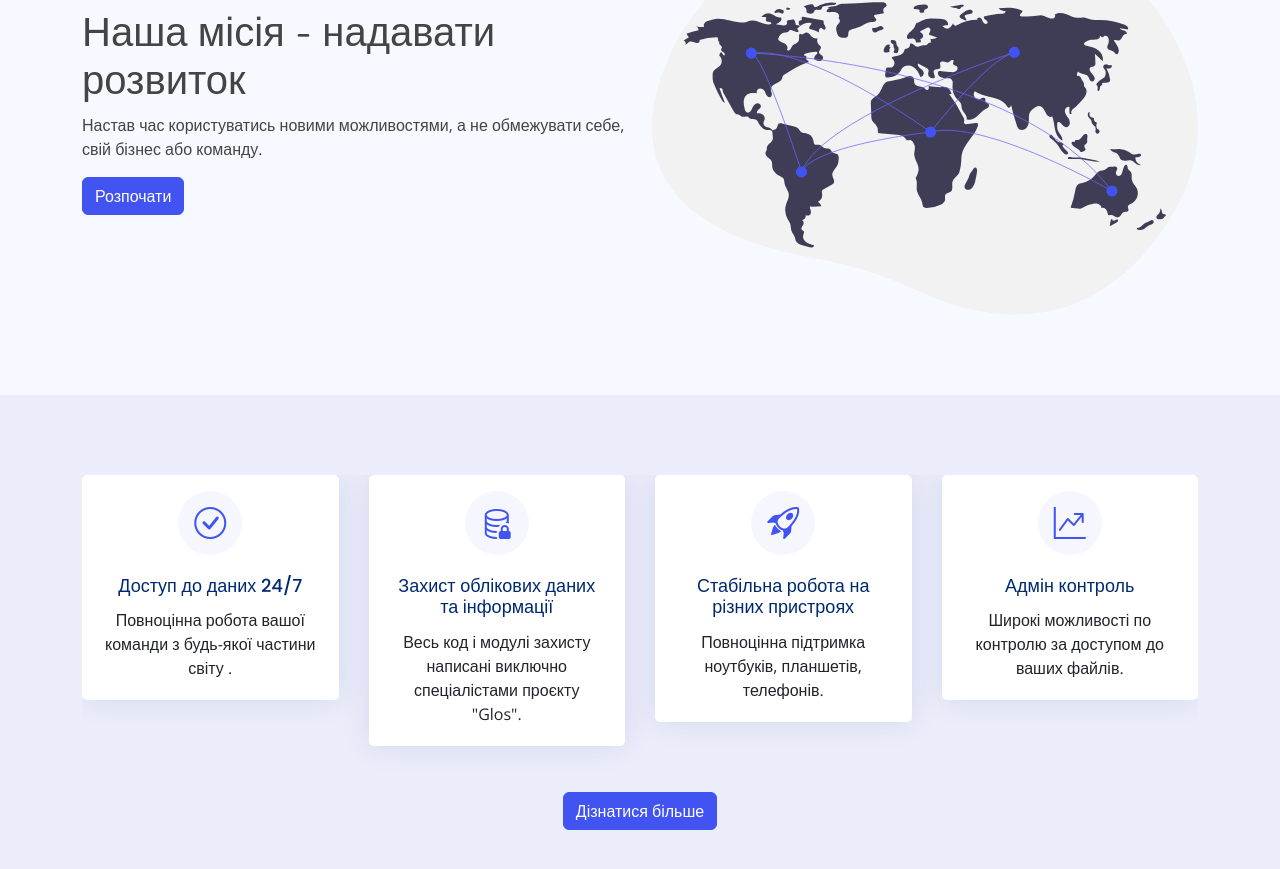
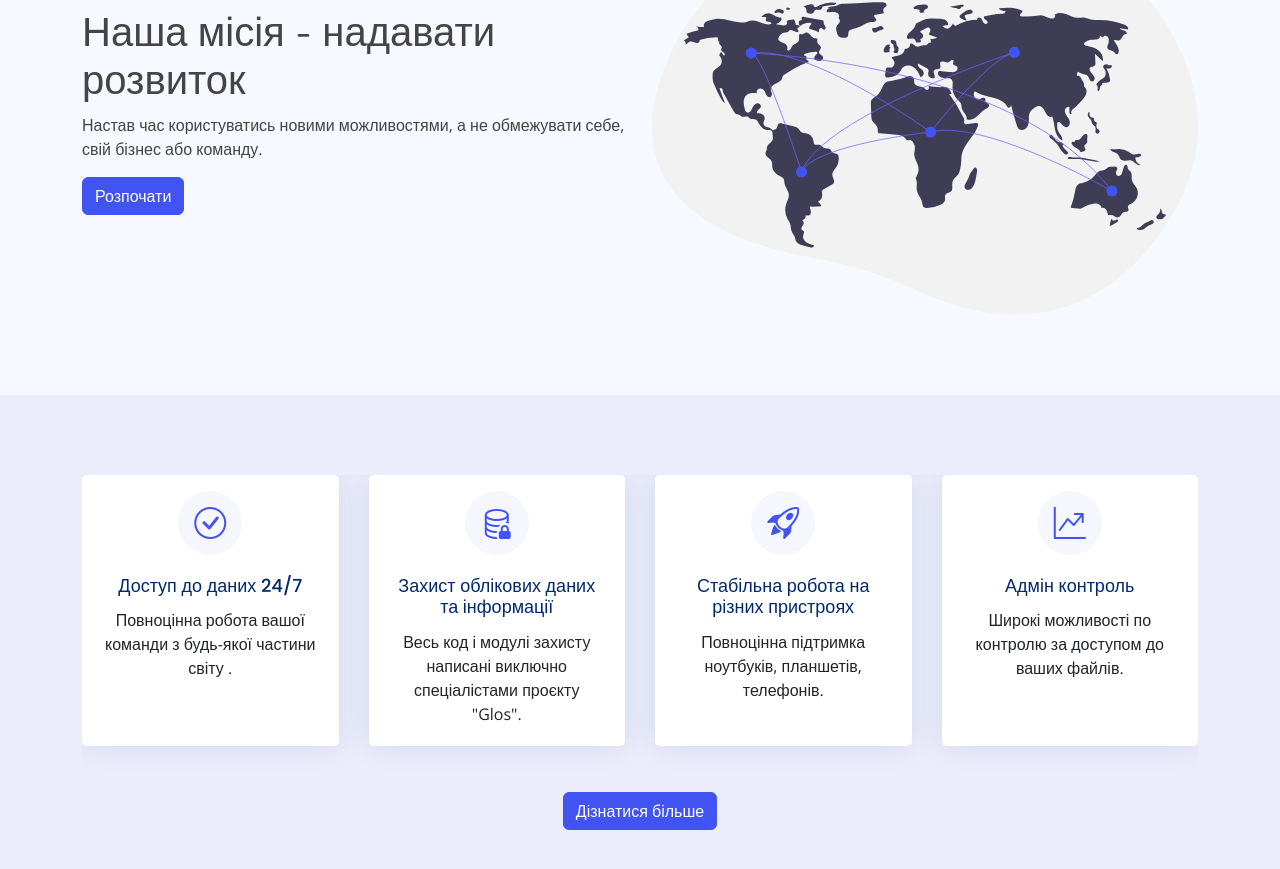
Before and after one commit to illiabazyliv/Glos-backend, a React (Create React App) app in the folder frontend/: page / in a window 1280 px wide. Shown: the part 259-1128 px from the top of the page. Built offline with nearby package versions, Linux system fonts and the light colour scheme.

Commit message:
made all slides the same height

```diff
--- a/frontend/src/assets/css/style.css
+++ b/frontend/src/assets/css/style.css
@@ -51,6 +51,11 @@
     margin-top: -10px;
 }
 
+.swiper-slide {
+    height: auto !important;
+    display: flex !important;
+}
+
 .swiper-pagination-bullet-active {
     background: var(--accent-color) !important;
 }
```
